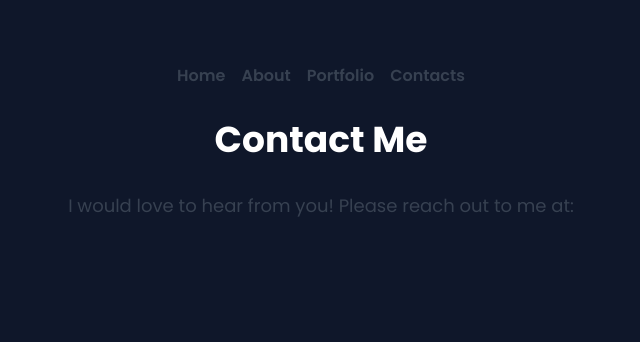
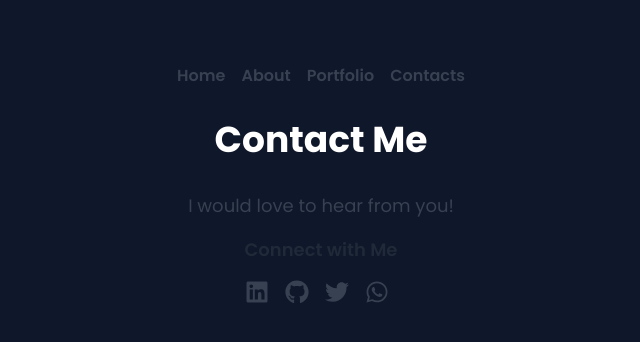
Before and after one commit to elaine-mern-dev/elaine-portfolio, a React (Vite) app: page /contacts in a window 1280 px wide. Shown: the top 342 px of the page, without its empty margins (319-959 px from the left). Built offline with nearby package versions, Linux system fonts and the light colour scheme.

Commit message:
refactor: extract social media links into reusable SocialMedia component in Contact page

```diff
--- a/src/pages/Contact.tsx
+++ b/src/pages/Contact.tsx
@@ -1,17 +1,21 @@
+//src/pages/Contact.tsx
 import { Nav } from "../shared/layout";
+import SocialMedia from "../shared/social-media-icons/SocialMedia";
 
-//src/pages/Contact.tsx
-const Contact:React.FC = () => {
-    return (
-        <div className="flex flex-col items-center justify-center px-4 max-w-3xl mx-auto">
-        <Nav />
-            <h1 className="text-4xl font-bold my-8">Contact Me</h1>
-            <p className="text-lg text-gray-700">
-               I would love to hear from you! Please reach out to me at:
-            </p>
-            </div>
+const Contact: React.FC = () => {
+  return (
+    <div className="flex flex-col items-center justify-center px-4 max-w-3xl mx-auto">
+      <Nav />
+      <h1 className="text-4xl font-bold my-8">Contact Me</h1>
+      <p className="text-lg text-gray-700 mb-4">
+        I would love to hear from you!
+      </p>
 
-    )
+      <div className="text-lg text-gray-800 space-y-2 mb-8">
+       <SocialMedia />
+      </div>
+    </div>
+  );
+};
 
-}
 export default Contact;
```
